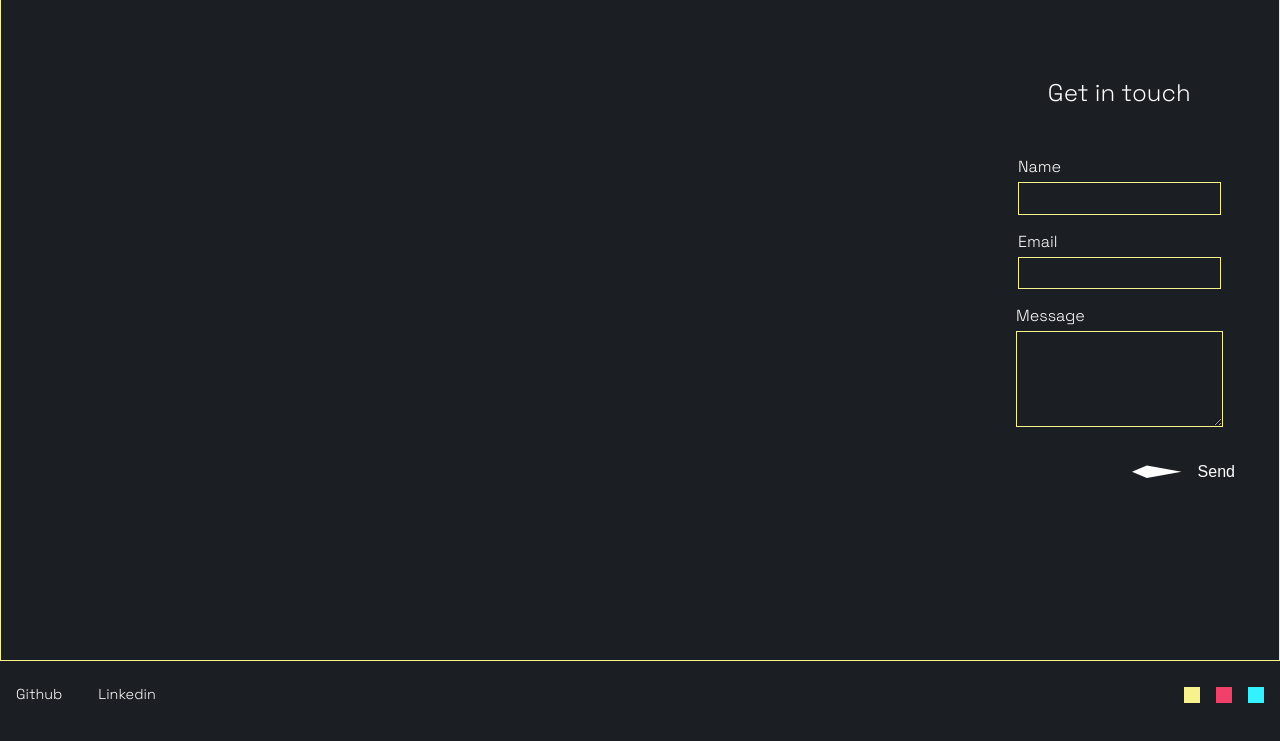
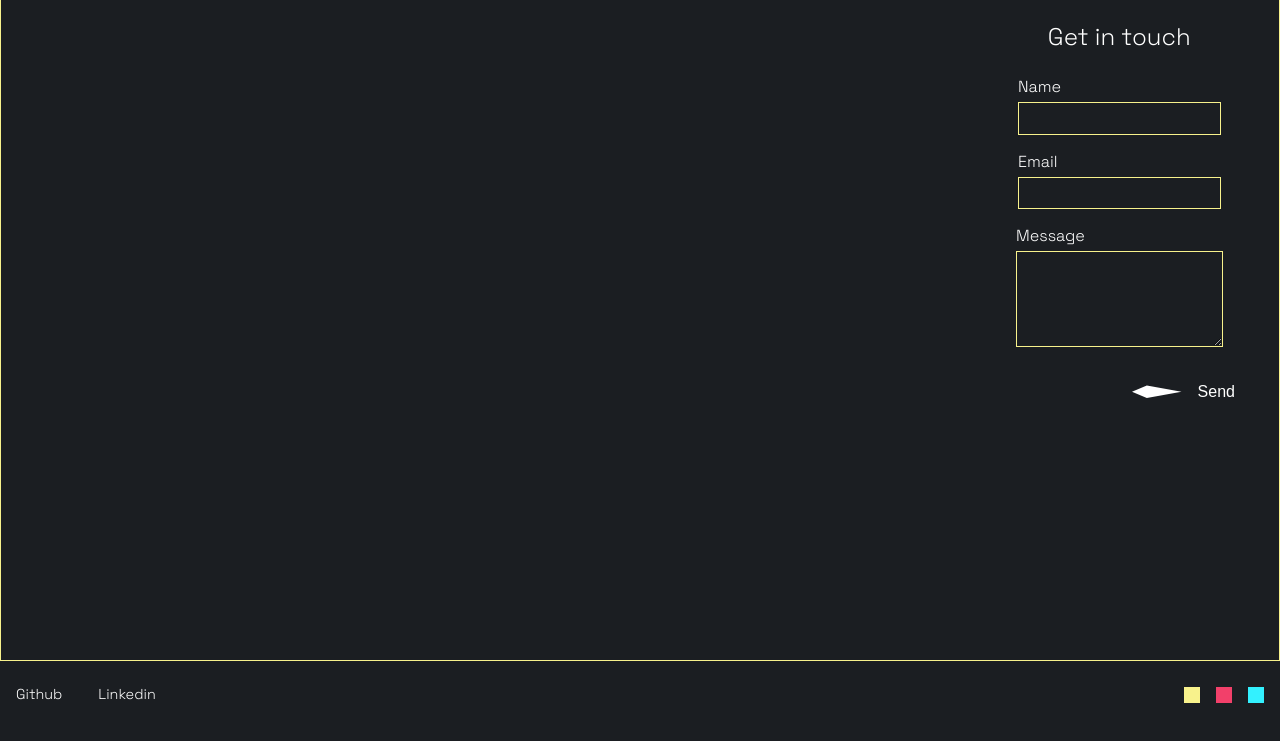
Before and after one commit to Nexqz/portfolio, a plain HTML site: page index.html in a window 1280 px wide. Shown: the part 73-814 px from the top of the page. Drawn offline with Linux system fonts and the light colour scheme.

Commit message:
fix contact inputs

```diff
--- a/index.html
+++ b/index.html
@@ -150,7 +150,7 @@
               <div class="contact-input">
                 <h3>Email</h3>
                 <input
-                  type="text"
+                  type="email"
                   name="email"
                   class="contact-email input"
                   required
--- a/main.css
+++ b/main.css
@@ -64,10 +64,12 @@
   display: grid;
   grid-template-columns: repeat(12, 1fr);
   height: 88vh;
+  /* overflow-y: hidden; */
 }
 
 .contact {
   grid-column: 10/13;
+  margin-top: 1.5rem;
 }
 
 .contact h2 {
@@ -76,7 +78,6 @@
   font-weight: 100;
   font-size: 1.5rem;
   color: var(--white);
-  margin-top: 5rem;
 }
 
 @media (max-width: 992px) {
@@ -96,7 +97,7 @@
   align-items: center;
   flex-direction: column;
   gap: 1rem;
-  margin: 3rem 0 10rem 0;
+  margin: 1.5rem 0 10rem 0;
 }
 
 .input {
```
